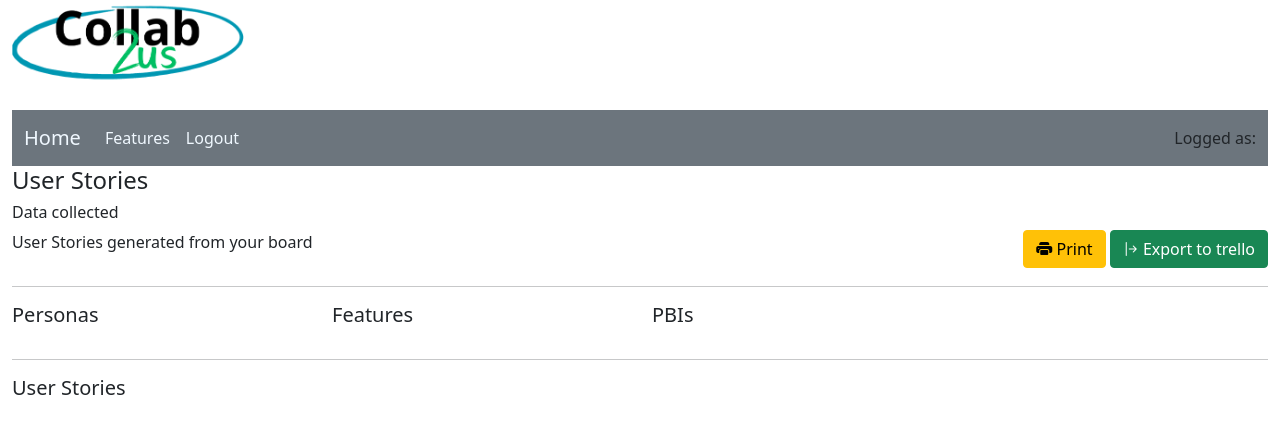
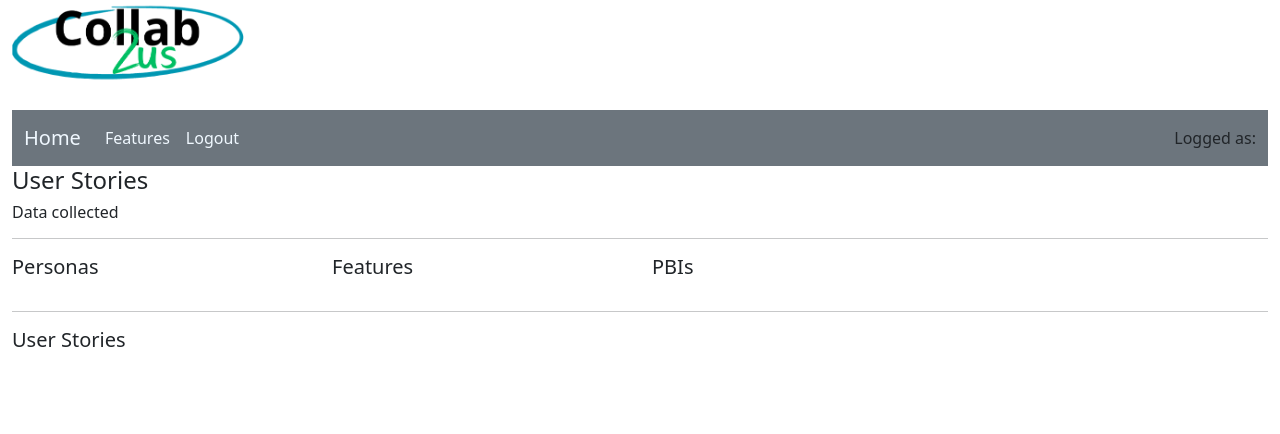
Before and after one commit to rafaelparizi/collab2us, a Flask app: template templates/pages/user_stories.html in a window 1280 px wide. Shown: the top 434 px of the page. Run offline with Flask 3, Linux system fonts and the light colour scheme; the template is opened without the code that fills it, so the values that code supplies are empty.

Commit message:
updating trello

```diff
--- a/templates/pages/user_stories.html
+++ b/templates/pages/user_stories.html
@@ -11,19 +11,7 @@
 {% set dados_usuario_json = dados_usuario|tojson %}
 
 
-<div class="row">
-    <div class="col-sm-6 col-lg-8">
-        <p>User Stories generated from your board {{ board_name }}</p>
-    </div>
-    <div class="col-sm-6 col-lg-4 text-end">
-        <button onclick="window.print();" class="btn btn-warning"><i class="bi bi-printer-fill">&nbsp;</i>Print</button>
-        <!-- <button type=" button" onclick="window.location.href='{{ url_for( 'home') }}';">Back</button> -->
-        <a type="button" class="btn btn-success"
-            href="{{ url_for('export_to_trello',dados_usuario=dados_usuario_json) }}"><i
-                class="bi bi-arrow-bar-right"></i>
-            Export to trello</a>
-    </div>
-</div>
+
 
 <hr>
 
```
